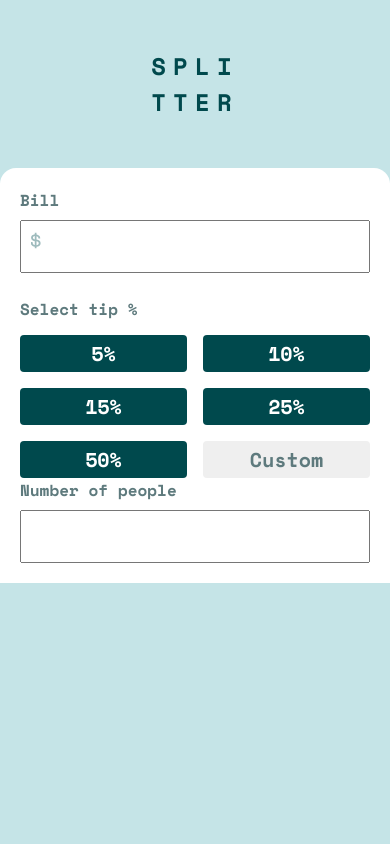
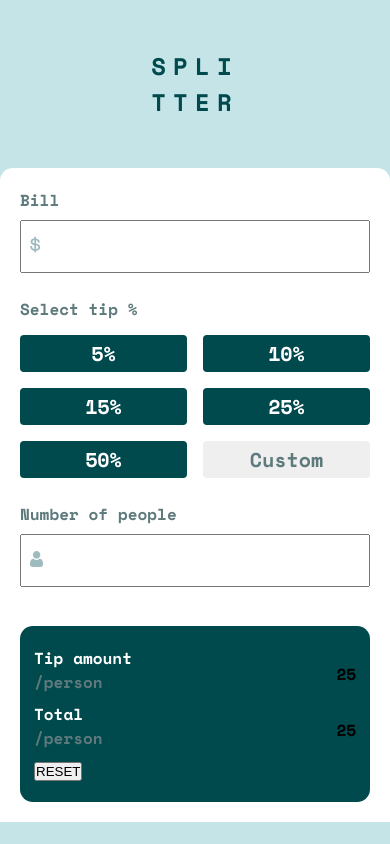
Before and after one commit to JakubCukrowski/tip-calculator-frontend-mentor, a website: page index.html in a window 390 px wide. Drawn offline with nearby package versions, Linux system fonts and the light colour scheme.

Commit message:
Mobile css almost done

```diff
--- a/index.html
+++ b/index.html
@@ -21,7 +21,7 @@
           <form class="calculator">
             <div class="input-field">
               <label for="bill-value">Bill</label>
-              <span class="dollar-sign">
+              <span class="image">
                 <img src="./images/icon-dollar.svg" alt="dollar">
               </span>
               <input id="bill-value" type="number">
@@ -40,11 +40,29 @@
             </div>
 
             <div class="input-field">
-              <label for="bill-value">Number of people</label>
-              <span class="dollar-sign"></span>
-              <input id="bill-value" type="number">
+              <label for="people-count">Number of people</label>
+              <span class="image">
+                <img src="./images/icon-person.svg" alt="dollar">
+              </span>
+              <input id="people-count" type="number">
             </div>
           </form>
+
+          <div class="result-wrapper">
+
+            <div class="result">
+              <p>Tip amount <br> <span>/person</span></p>
+              <span class="tip-amount">25</span>
+            </div>
+
+            <div class="result">
+              <p>Total <br> <span>/person</span></p>
+              <span class="total-value">25</span>
+            </div>
+
+            <button class="reset-btn">RESET</button>
+
+          </div>
         </div>
       </div>
     </section>
--- a/styles/styles.css
+++ b/styles/styles.css
@@ -24,11 +24,11 @@ h1 {
     margin-bottom: 2em;
 }
 
-.calculator {
+.calculator-wrapper {
     background-color: hsl(0, 0%, 100%);
     padding: 20px;
-    border-top-left-radius: 1em;
-    border-top-right-radius: 1em;
+    border-top-left-radius: 0.8em;
+    border-top-right-radius: 0.8em;
     text-align: left;
 }
 
@@ -43,6 +43,7 @@ h1 {
     flex-wrap: wrap;
     gap: 16px;
     margin-top: 0.4em;
+    margin-bottom: 1.5em;
 }
 
 .input-field > .tip-percentage-buttons > button {
@@ -73,14 +74,13 @@ h1 {
     color: hsl(186, 14%, 43%);
 }
 
-.dollar-sign {
+.image {
     position: absolute;
-    top: 50%;
-    left: 16px;
-    transform: translate(-50%);
+    top: 55%;
+    left: 10px;
 }
 
-#bill-value {
+input[type="number"] {
     text-align: right;
     padding: 0.5em;
     font-family: 'Space Mono', monospace;
@@ -89,7 +89,28 @@ h1 {
     color: hsl(183, 100%, 15%);
 }
 
-#bill-value::-webkit-inner-spin-button,
-#bill-value::-webkit-inner-spin-button {
+input[type="number"]::-webkit-inner-spin-button,
+input[type="number"]::-webkit-inner-spin-button {
     display: none;
 }
+
+.result-wrapper {
+    background-color: hsl(183, 100%, 15%);
+    padding: 20px 14px;
+    margin-top: 2.4em;
+    border-radius: 0.8em;
+}
+
+.result {
+    display: flex;
+    align-items: center;
+    justify-content: space-between;
+}
+
+.result > p {
+    color: white;
+}
+
+.result > p > span {
+    color: hsl(186, 14%, 43%);
+}
```
